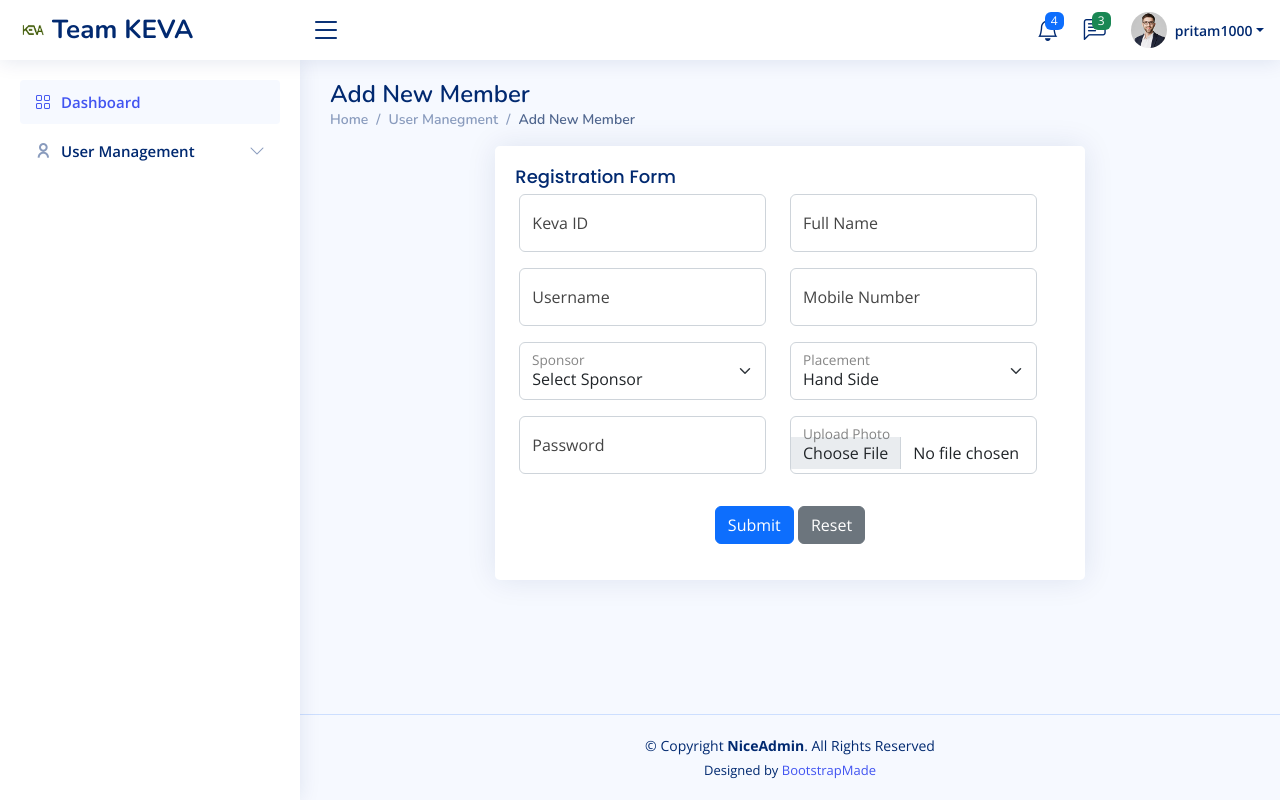
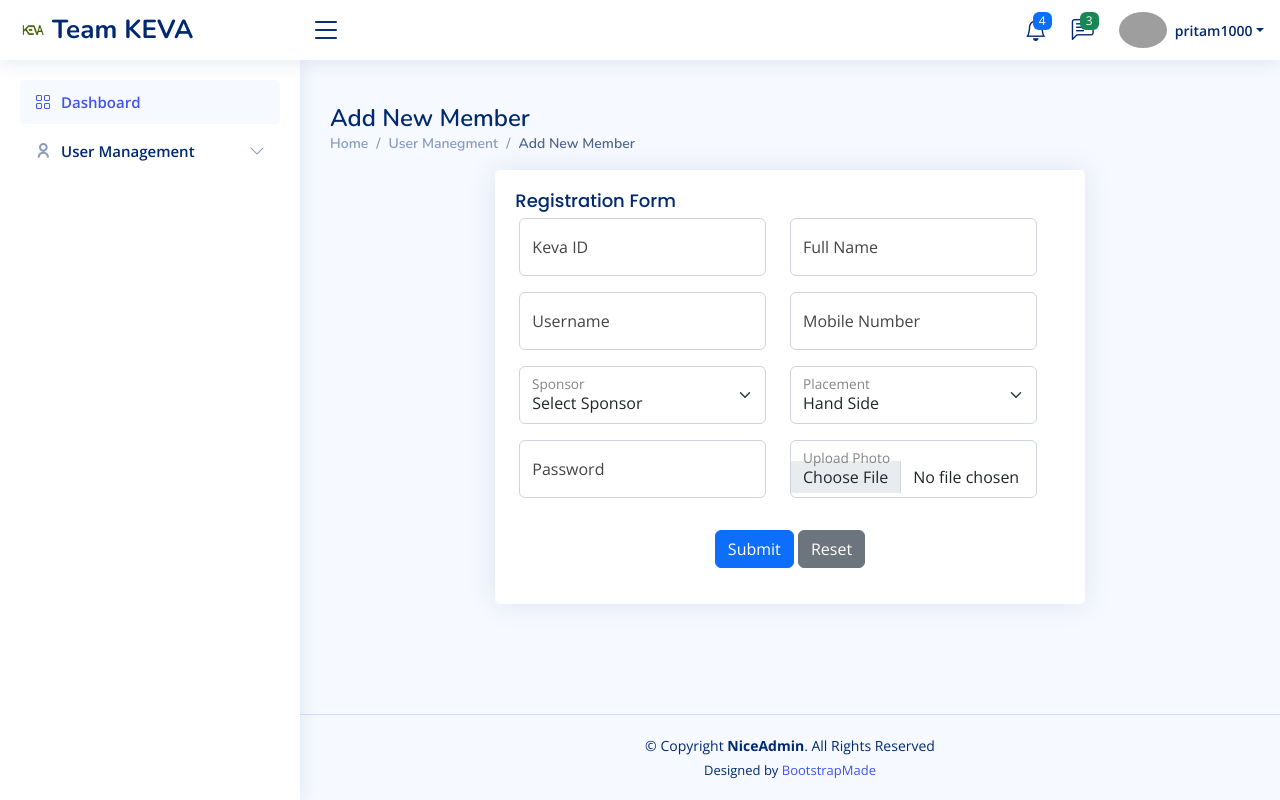
Before and after one commit to kustav123/keva, a PHP site: page /addmem.php in a window 1280 px wide. Run offline with PHP 8.4, Linux system fonts and the light colour scheme; a user stored in the database is signed in; data comes from the database, SQL or seed files in the repository; some libraries are stand-ins or nearby versions; grey boxes are pictures that could not be loaded.

Commit message:
add mem from ready , profile photo dynamic

```diff
--- a/addmem.php
+++ b/addmem.php
@@ -5,7 +5,9 @@
     <?php
 require_once("navbar.php");
 require_once("config.php");
-
+ini_set('display_errors', 1);
+ini_set('display_startup_errors', 1);
+error_reporting(E_ALL);
 ?>
     <title>Add Member</title>
 
@@ -17,7 +19,128 @@ require_once("config.php");
   * License: https://bootstrapmade.com/license/
   ======================================================== -->
 </head>
+<?php
+require_once("config.php");
+if ($_SERVER["REQUEST_METHOD"] == "POST") {
 
+// Validate kevaID
+if (empty($_POST["kevaID"])) {
+    $kevaIDError = "Please enter your Keva ID.";
+} else {
+    $kevaID = test_input($_POST["kevaID"]);
+    // Check that kevaID is a valid format (e.g. only letters and numbers)
+    if (!preg_match("/^[a-zA-Z0-9]*$/",$kevaID)) {
+        $kevaIDError = "Keva ID can only contain letters and numbers.";
+    }
+}
+
+// Validate fullName
+if (empty($_POST["fullName"])) {
+    $fullNameError = "Please enter your full name.";
+} else {
+    $fullName = test_input($_POST["fullName"]);
+    // Check that fullName only contains letters and spaces
+    if (!preg_match("/^[a-zA-Z ]*$/",$fullName)) {
+        $fullNameError = "Name can only contain letters and spaces.";
+    }
+}
+
+// Validate username
+if (empty($_POST["username"])) {
+    $usernameError = "Please enter a username.";
+} else {
+    $username = test_input($_POST["username"]);
+    // Check that username is a valid format (e.g. only letters and numbers)
+    if (!preg_match("/^[a-zA-Z0-9]*$/",$username)) {
+        $usernameError = "Username can only contain letters and numbers.";
+    }
+}
+
+// Validate mobileNumber
+if (empty($_POST["mobileNumber"])) {
+    $mobileNumberError = "Please enter your mobile number.";
+} else {
+    $mobileNumber = test_input($_POST["mobileNumber"]);
+    // Check that mobileNumber is a valid format (e.g. 10 digits)
+    if (!preg_match("/^[0-9]{10}$/",$mobileNumber)) {
+        $mobileNumberError = "Mobile number must be 10 digits.";
+    }
+}
+
+// Validate sponsorDropdown
+if ($_POST["sponsorDropdown"] == "Select Sponsor") {
+    $sponsorDropdownError = "Please select a sponsor.";
+} else {
+    $sponsorDropdown = test_input($_POST["sponsorDropdown"]);
+}
+
+// Validate placement
+if ($_POST["placement"] == "Hand Side") {
+    $placementError = "Please select a placement.";
+} else {
+    $placement = test_input($_POST["placement"]);
+}
+
+// Validate password
+if (empty($_POST["password"])) {
+    $passwordError = "Please enter a password.";
+} else {
+    $password = test_input($_POST["password"]);
+    $hashed_password = password_hash($password, PASSWORD_DEFAULT);
+    $sname  = test_input($_POST["sname"]);
+    $skevaid = test_input($_POST["skevaid"]);
+
+
+}
+
+if ($_FILES["photo"]) {
+    $photo = $_FILES["photo"];
+    $photo_name = $photo['name'];
+    $photo_ext = pathinfo($photo_name, PATHINFO_EXTENSION);
+    $new_photo_name = $kevaID . '.' . $photo_ext;
+    $photo_path = "/keva/photo/" . $new_photo_name;
+    move_uploaded_file($photo["tmp_name"], $_SERVER['DOCUMENT_ROOT'] . $photo_path);
+    $photo = $new_photo_name; // Set $photo to the new filename
+}
+
+
+}
+
+// Helper function to sanitize input data
+function test_input($data) {
+$data = trim($data);
+$data = stripslashes($data);
+$data = htmlspecialchars($data);
+return $data;
+}
+
+if (empty($kevaIDError) && empty($fullNameError) && empty($usernameError) && empty($mobileNumberError) && empty($sponsorDropdownError) && empty($placementError) && empty($passwordError)) {
+
+    // Insert new record into usermain table
+    $sql = "INSERT INTO usermain (kevaid, pic, name, username, mob, spn_id,spn_id_kevaid,spn_id_name, password) VALUES (?, ?, ?, ?, ?, ?, ?, ?, ?)";
+    $stmt = mysqli_prepare($link, $sql);
+    mysqli_stmt_bind_param($stmt, "sssssssss", $kevaID, $photo, $fullName, $username, $mobileNumber, $sponsorDropdown, $skevaid, $sname, $hashed_password);
+    mysqli_stmt_execute($stmt);
+
+    // Check if the record was successfully inserted
+    if (mysqli_affected_rows($link) == 1) {
+        $ncid = mysqli_insert_id($link);
+        if ($placement == "left") {
+            $sql2 = "update usermain set left_member_keva_id = ? , left_member_id = ? where cid = ? ";
+        }else {
+            $sql2 = "update usermain set right_member_keva_id = ? , right_member_id = ? where cid = ? ";
+        }
+        $stmt2 = mysqli_prepare($link, $sql2);
+        mysqli_stmt_bind_param($stmt2, "sss" , $kevaID , $ncid , $sponsorDropdown);
+        mysqli_stmt_execute($stmt2);
+    } else {
+      echo "Error inserting record: " . mysqli_error($link);
+    }
+
+  }
+
+
+?>
 <body>
 
     <!-- <div id="layoutSidenav_content"> -->
@@ -44,7 +167,7 @@ require_once("config.php");
                                     <h5 class="card-title">Registration Form</h5>
 
                                     <!-- Registration Form -->
-                                    <form class="row g-3" form action="<?php echo htmlspecialchars($_SERVER["PHP_SELF"]); ?>" method="post">
+                                    <form class="row g-3" form action="<?php echo htmlspecialchars($_SERVER["PHP_SELF"]); ?>" method="post"  enctype="multipart/form-data">
                                     <input type="hidden" name="sname" class="form-control" id="sname" >
                                     <input type="hidden" name="skevaid" class="form-control" id="skevaid" >
 
@@ -56,7 +179,7 @@ require_once("config.php");
                                                         placeholder="Keva ID" maxlength="10" onchange="checkKevaID()">
                                                     <label for="kevaID">Keva ID</label>
                                                 </div>
-                                                <div id="kevaID-error" class="text-danger"></div>
+                                                <div id="kevaID-error" class="text-danger"><?php echo isset($kevaIDError) ? $kevaIDError : ""; ?></div>
 
                                             </div>
                                             <div class="col-md-6">
@@ -65,6 +188,7 @@ require_once("config.php");
                                                         placeholder="Full Name" maxlength="30" >
                                                     <label for="fullName">Full Name</label>
                                                 </div>
+                                                <div id="fullName-error" class="text-danger"><?php echo isset($fullNameError) ? $fullNameError : ""; ?></div>
                                             </div>
                                         </div>
                                         <div class="row mb-3">
@@ -74,7 +198,7 @@ require_once("config.php");
                                                         placeholder="Username" maxlength="20" onchange="checkUsername()">
                                                     <label for="username">Username</label>
                                                 </div>
-                                                <div id="username-error" class="text-danger"></div>
+                                                <div id="username-error" class="text-danger"> <?php echo isset($usernameError) ? $usernameError : ""; ?> </div>
                                             </div>
                                             <div class="col-md-6">
                                                 <div class="form-floating">
@@ -82,6 +206,8 @@ require_once("config.php");
                                                         placeholder="Mobile Number" maxlength="10">
                                                     <label for="mobileNumber">Mobile Number</label>
                                                 </div>
+                                                <div id="mobileNumber-error" class="text-danger"> <?php echo isset($mobileNumberError) ? $mobileNumberError : ""; ?> </div>
+
                                             </div>
                                         </div>
 
@@ -105,6 +231,8 @@ require_once("config.php");
                                                 </select>
                                                 <label for="sponsorDropdown">Sponsor</label>
                                                 </div>
+                                                <div id="sponsorDropdown-error" class="text-danger"> <?php echo isset($sponsorDropdownError) ? $sponsorDropdownError : ""; ?> </div>
+
                                             </div>
                                             <div class="col-md-6">
                                                 <div class="form-floating">
@@ -123,11 +251,13 @@ require_once("config.php");
                                                         placeholder="Password">
                                                     <label for="password">Password</label>
                                                 </div>
+                                                <div id="password-error" class="text-danger"> <?php echo isset($passwordError) ? $passwordError : ""; ?> </div>
+
                                             </div>
                                             <div class="col-md-6">
 
                                         <div class="form-floating">
-                                                <input type="file" class="form-control" id="photo" name="photo" accept="image/*">
+                                                <input type="file" class="form-control" id="photo" name="photo" accept="image/jpeg">
                                                 <label for="photo">Upload Photo</label>
                                             </div>
                                         </div>
--- a/navbar.php
+++ b/navbar.php
@@ -36,7 +36,7 @@ if(!isset($_SESSION["loggedin"]) || $_SESSION["loggedin"] !== true){
 <header id="header" class="header fixed-top d-flex align-items-center">
 
 <div class="d-flex align-items-center justify-content-between">
-  <a href="index.html" class="logo d-flex align-items-center">
+  <a href="index.php" class="logo d-flex align-items-center">
     <img src="assets/img/logo.png" alt="">
     <span class="d-none d-lg-block">Team KEVA</span>
   </a>
@@ -204,7 +204,7 @@ if(!isset($_SESSION["loggedin"]) || $_SESSION["loggedin"] !== true){
     <li class="nav-item dropdown pe-3">
 
       <a class="nav-link nav-profile d-flex align-items-center pe-0" href="#" data-bs-toggle="dropdown">
-        <img src="assets/img/profile-img.jpg" alt="Profile" class="rounded-circle">
+      <img src="photo/<?php echo $_SESSION["pic"] ?>" alt="Profile" class="rounded-circle">
         <span class="d-none d-md-block dropdown-toggle ps-2"><?php echo  $_SESSION["username"] ?></span>
       </a><!-- End Profile Iamge Icon -->
 
```
Also changed, not shown: login.php (+5 -4 lines), photo/keva001.jpg (added), photo/keva002.jpg (added).
